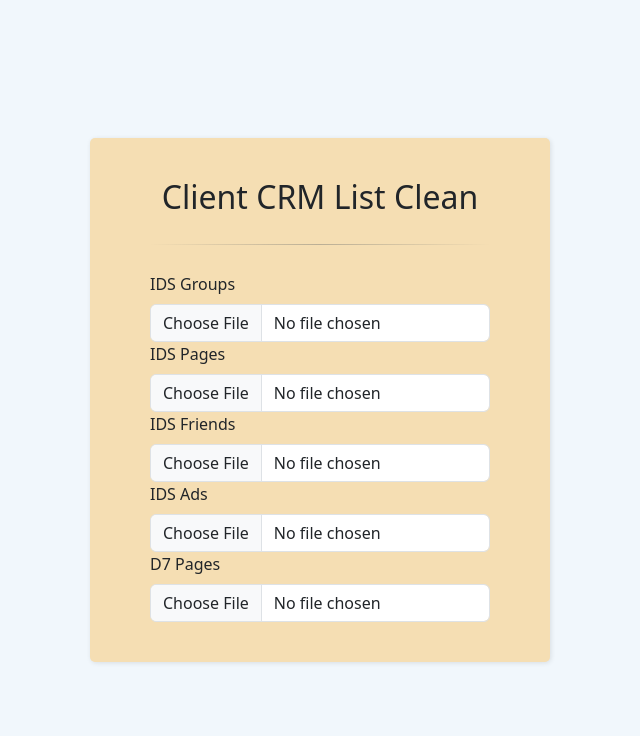
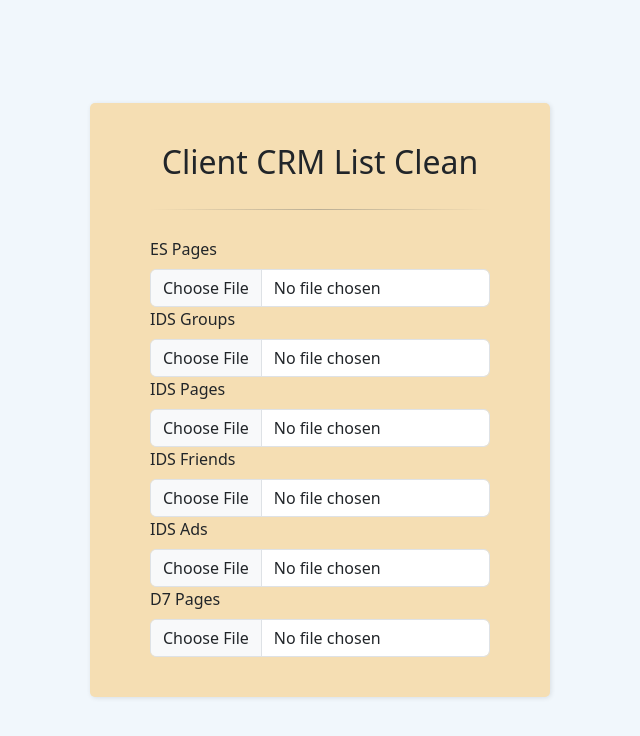
Before and after one commit to Abdul-Rehman7826/crm-list-clean, a React (Vite) app: page / in a window 1280 px wide. Shown: the top 736 px of the page, without its empty margins (320-960 px from the left). Built offline with nearby package versions, Linux system fonts and the light colour scheme.

Commit message:
ES Pages

```diff
--- a/src/App.jsx
+++ b/src/App.jsx
@@ -5,6 +5,7 @@ import "./App.css";
 
 function App() {
   const zip = new JSZip();
+  const [ES_Pages, setES_Pages] = useState([]);
   const [IDS_Groups, setIDS_Groups] = useState([]);
   const [IDS_Pages, setIDS_Pages] = useState([]);
   const [D7_Pages, setD7_Pages] = useState([]);
@@ -75,10 +76,22 @@ function App() {
     const data = await processExcelFile(file);
     setLoading(false);
     console.log("++++++");
+    var arr = [];
+    if (controlId == "ES_Pages") {
+      data.shift();
+      var arr = data.map((v) => {
+        return [v[3], v[2], v[1]];
+      });
+
+      arr = arr.filter((v) => v[0].includes("facebook.com/pages/"));
+
+      // console.log(arr);
+      if (arr.length > 0) setES_Pages(arr);
+    }
     if (controlId == "IDS_Groups") {
       data.shift();
       var arr = data.map((v) => {
-        return [v[0], v[2]];
+        return [v[3], v[2]];
       });
       // console.log(arr);
       if (arr.length > 0) setIDS_Groups(arr);
@@ -150,8 +163,6 @@ function App() {
       "Email",
     ];
 
-    // console.log(newArr);
-    // [headers, ...newArr.slice(5, 10)]
     var dataArray = [];
     var n = Math.ceil(newArr.length / numRows);
     var c = 0;
@@ -159,7 +170,7 @@ function App() {
       dataArray.push([headers, ...newArr.slice(c, c + numRows)]);
       c += numRows;
     }
-    console.log(dataArray);
+
     const promises = dataArray.map(async (d) => {
       // Create a new workbook
       const workbook = XLSX.utils.book_new();
@@ -192,6 +203,7 @@ function App() {
   function cleanAndMarg() {
     var arr = [];
 
+    arr.push(...ES_Pages);
     arr.push(...IDS_Groups);
     arr.push(...IDS_Pages);
     arr.push(...D7_Pages);
@@ -212,16 +224,18 @@ function App() {
       var aa = v[0].replace("?__tn__=%3C", "");
       aa = aa.replace("&__tn__=%3C", "");
       aa = aa.replace(/\/$/, "");
-
+      aa = aa.replace(/\/posts\/.*$/, "");
+      aa = aa.replace(/\/app\/.*$/, "");
+      aa = aa.replace(/\/Leto\/.*$/, "");
+      aa = aa.replace("?ref=mf", "");
+      aa = aa.replace("?_fb_noscript=1", "");
+      aa = aa.replace(/\?.*$/, "");
       var id_ = "";
-
       if (aa.toString().indexOf("?id=") !== -1) {
         id_ = aa.substring(aa.lastIndexOf("?id=") + 4);
       } else {
         id_ = aa.substring(aa.lastIndexOf("/") + 1);
       }
-
-      // console.log("v[ " + i + "] : " + v[1].length > 1, v[1].length);
       arr[i] = [
         id_,
         "https://www.facebook.com/" + id_,
@@ -261,7 +275,6 @@ function App() {
       }
     }
 
-    // console.log(seen);
     return uniqueArray;
   }
 
@@ -275,6 +288,18 @@ function App() {
             <>
               <hr className="hr-text" />
               <div className="form-group">
+                <label htmlFor="IDS_Groups" className="form-label">
+                  ES Pages
+                </label>
+                <input
+                  className="form-control"
+                  type="file"
+                  id="ES_Pages"
+                  accept=".xlsx"
+                  onChange={onChange}
+                  onClick={() => setLoading(true)}
+                />
+
                 <label htmlFor="IDS_Groups" className="form-label">
                   IDS Groups
                 </label>
@@ -335,7 +360,8 @@ function App() {
                 />
               </div>
 
-              {(IDS_Groups.length > 0 ||
+              {(ES_Pages.length > 0 ||
+                IDS_Groups.length > 0 ||
                 IDS_Pages.length > 0 ||
                 D7_Pages.length > 0 ||
                 IDS_Friends.length > 0 ||
@@ -376,23 +402,6 @@ function App() {
 
           {next === 1 && (
             <>
-              {/* <button
-                className="btn btn-link"
-                onClick={() => {
-                  setIDS_Groups([]);
-                  setIDS_Pages([]);
-                  setD7_Pages([]);
-                  setIDS_Friends([]);
-                  setIDS_Ads([]);
-                  setAllData([]);
-                  setAllData([]);
-                  setCusLabel("L - Leads In");
-                  setTages("");
-                  setNext((i) => i - 1);
-                }}
-              >
-                {"<--Back"}
-              </button> */}
               <hr className="hr-text" />
               <div className="form-group">
                 <label htmlFor="fileName" className="form-label">
```
